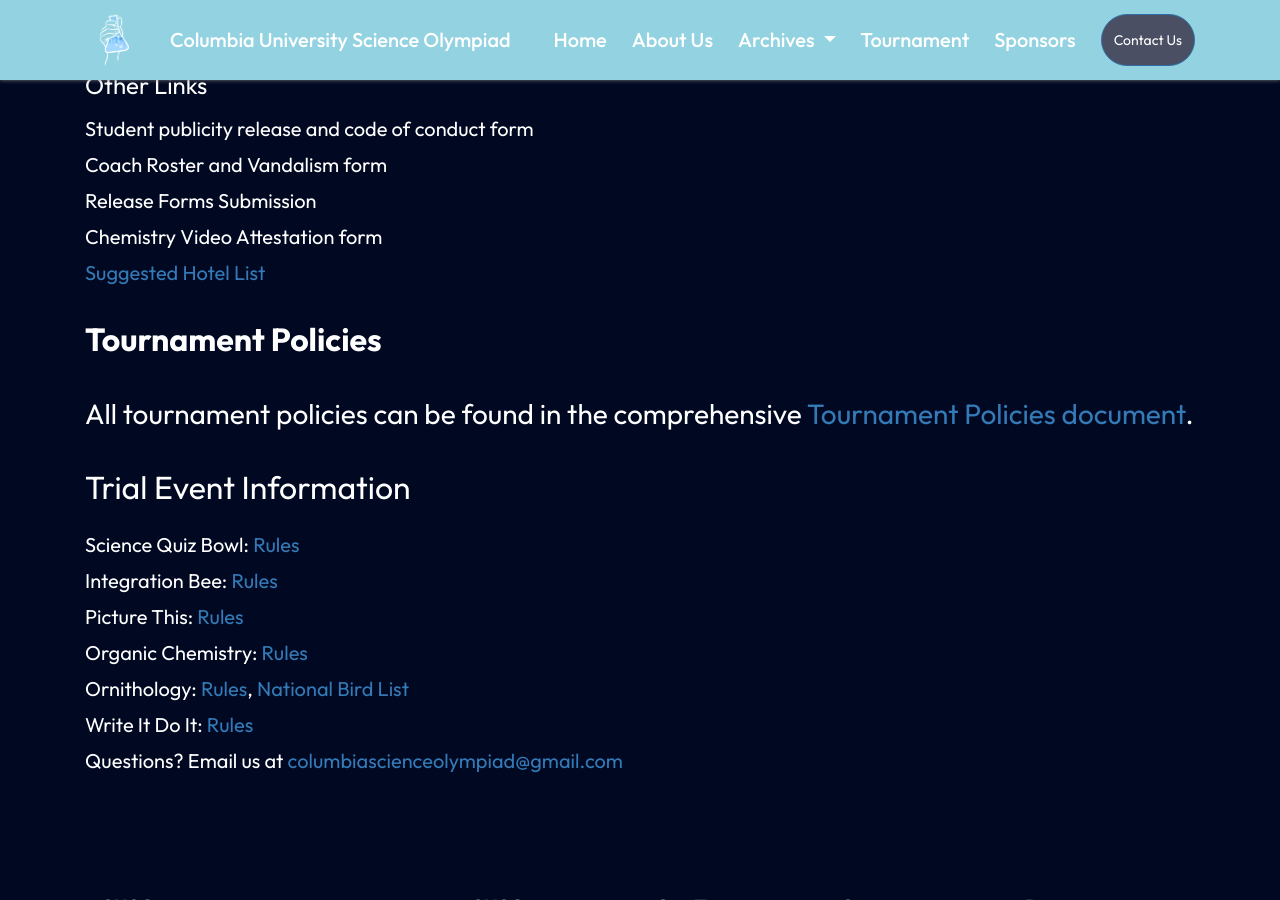
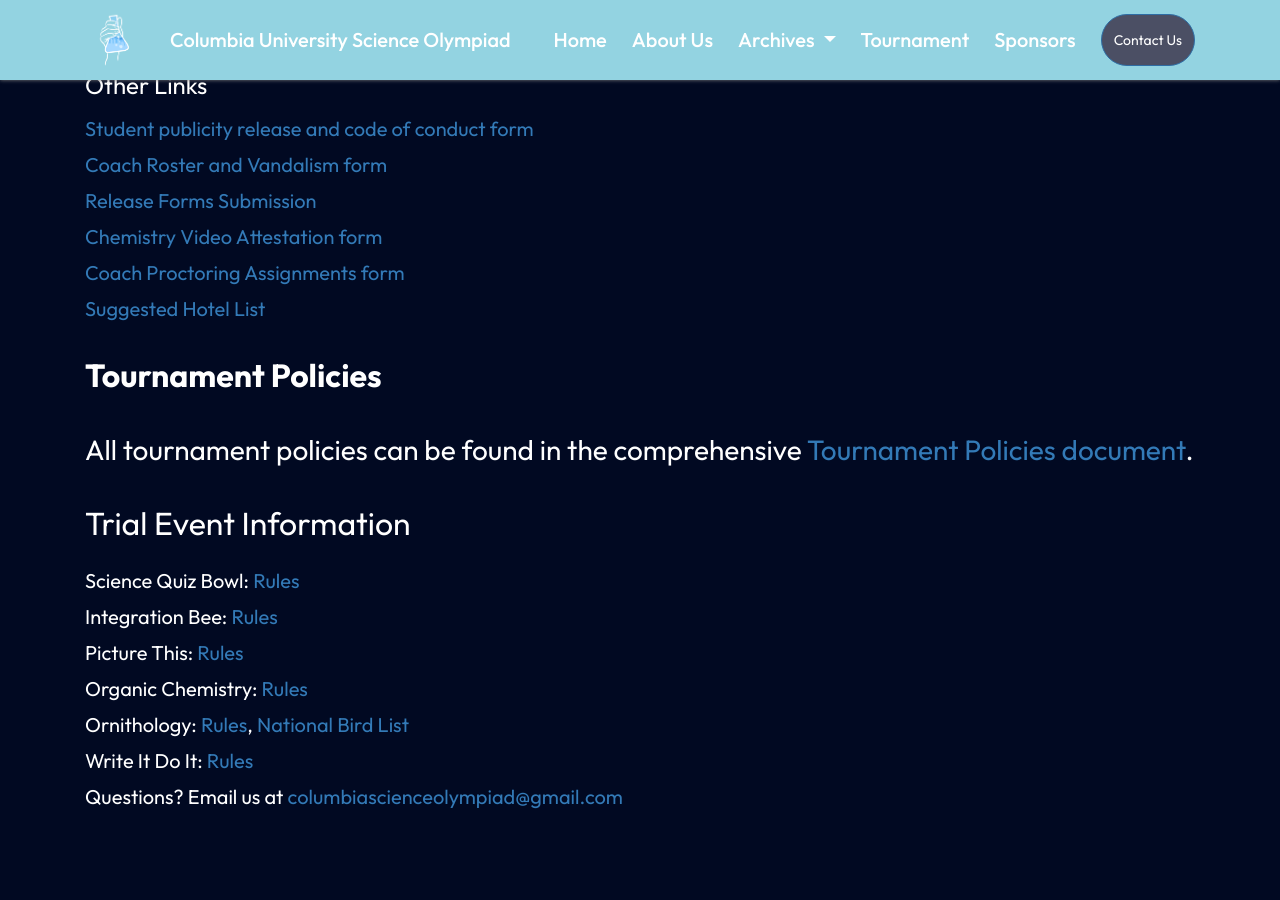
Before and after one commit to columbia-science-olympiad/columbia-science-olympiad.github.io, a Jekyll site: the page built from tournament.md, in a window 1280 px wide and 900 px high, scrolled down 657 px. Built offline with Jekyll 4.4.1, drawn with Linux system fonts in a browser that asks for light colours; nearby versions of some CDN libraries.

Commit message:
form links

```diff
--- a/tournament.md
+++ b/tournament.md
@@ -19,15 +19,16 @@
 Links will be added for our 2026 tournament in Fall 2025.
 
 -   [Tournament Schedule](https://docs.google.com/spreadsheets/d/1ZMZSBErJgTJMNWuesP_Jxy72QtHQjZtXJMSMR-EEoSw/edit?usp=sharing)
--   Teams and Homeroom Numbers
+-   [Teams and Homeroom Numbers](https://docs.google.com/spreadsheets/d/17WvxGgDsNK-CeV76p19oHIJVzKNc2_J6d4OYW9AstVU/edit?usp=sharing&urp=gmail_link)
 -   Columbia University Campus Navigation Guide
 
 #### Other Links
 
--   Student publicity release and code of conduct form
--   Coach Roster and Vandalism form
--   Release Forms Submission
--   Chemistry Video Attestation form
+-   [Student publicity release and code of conduct form](https://drive.google.com/file/d/1JX4-kj7mVQiXzqR4RPL_SX0XAx_G25xn/view)
+-   [Coach Roster and Vandalism form](https://drive.google.com/file/d/1xzVE_DhtAxoDVrOpFu3UjncLoBYZeWBv/view)
+-   [Release Forms Submission](https://docs.google.com/forms/d/e/1FAIpQLSeRMMf7ASd0Mw9F8ctMc-Lx4ng9PK-BLxVn9iEAygfaChAGAQ/viewform?usp=header)
+-   [Chemistry Video Attestation form](https://docs.google.com/forms/d/e/1FAIpQLScBu806uOnkCoeDv8JBStoY5d2Aip8OhkahmlECnUPNfh7QXw/viewform)
+-   [Coach Proctoring Assignments form](https://docs.google.com/forms/d/e/1FAIpQLScG4MHlsa9sigNwuHlu3Ap-wKLHePVOcGNkhKo4IiVBYoUwhQ/viewform)
 -   [Suggested Hotel List](https://docs.google.com/document/d/1wXP3C66AXBl5TuVzQs4fIF-jr8aJ_a1eAt_bcJiDiug/edit?usp=sharing)
 
 ## **Tournament Policies**
```
